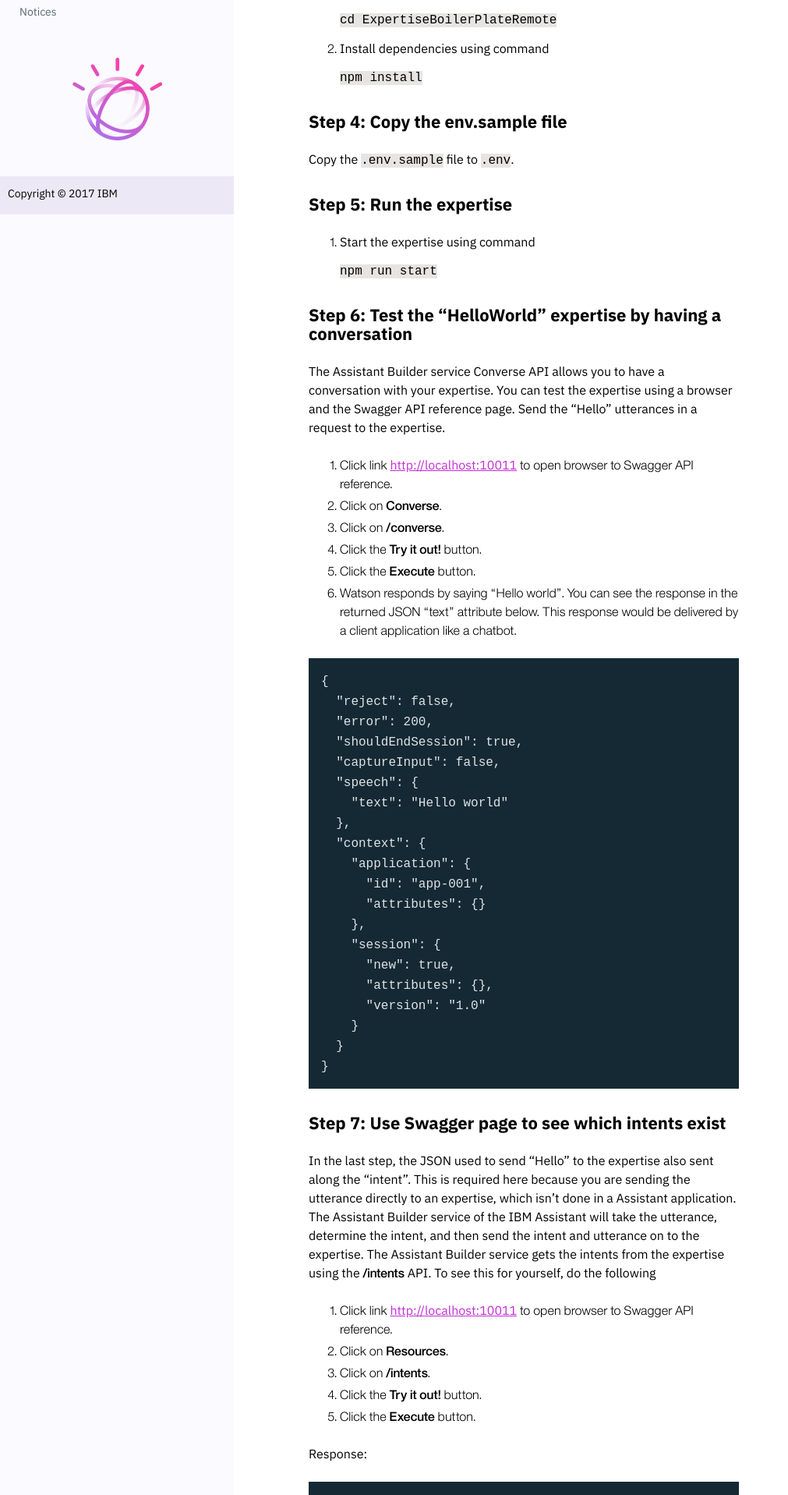
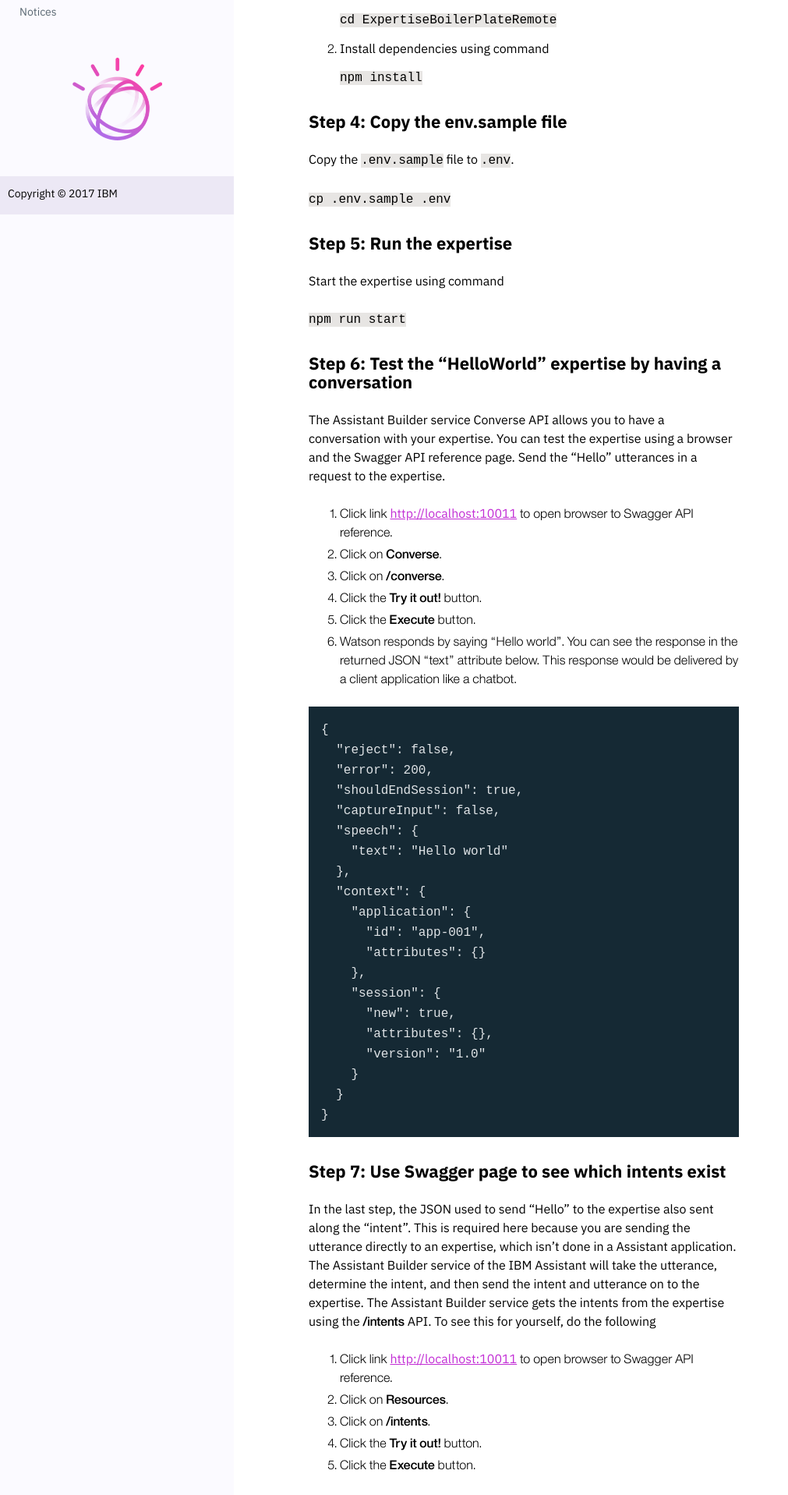
Before and after one commit to Watson-Personal-Assistant/developer, a Jekyll site: the page built from _content/expertise/build-expertise.md, in a window 1280 px wide. Shown: the part 1036-2953 px from the top of the page at 78% size, without its empty margins (0-1011 px from the left). Built offline with Jekyll 4.4.1, drawn with Linux system fonts in a browser that asks for light colours.

Commit message:
removes numbered steps when there is only one step to do

```diff
--- a/_content/expertise/build-expertise.md
+++ b/_content/expertise/build-expertise.md
@@ -34,10 +34,12 @@ Make sure you have already [setup your local development environment]({{site.bas
 ### Step 4: Copy the env.sample file
 Copy the `.env.sample` file to `.env`.
 
+`cp .env.sample .env`
+
 ### Step 5: Run the expertise
-1. Start the expertise using command
+Start the expertise using command
 
-    `npm run start`
+`npm run start`
 
 ### Step 6: Test the "HelloWorld" expertise by having a conversation
 The Assistant Builder service Converse API allows you to have a conversation with your expertise.   You can test the expertise using a browser and the Swagger API reference page.  Send the "Hello" utterances in a request to the expertise.
```
